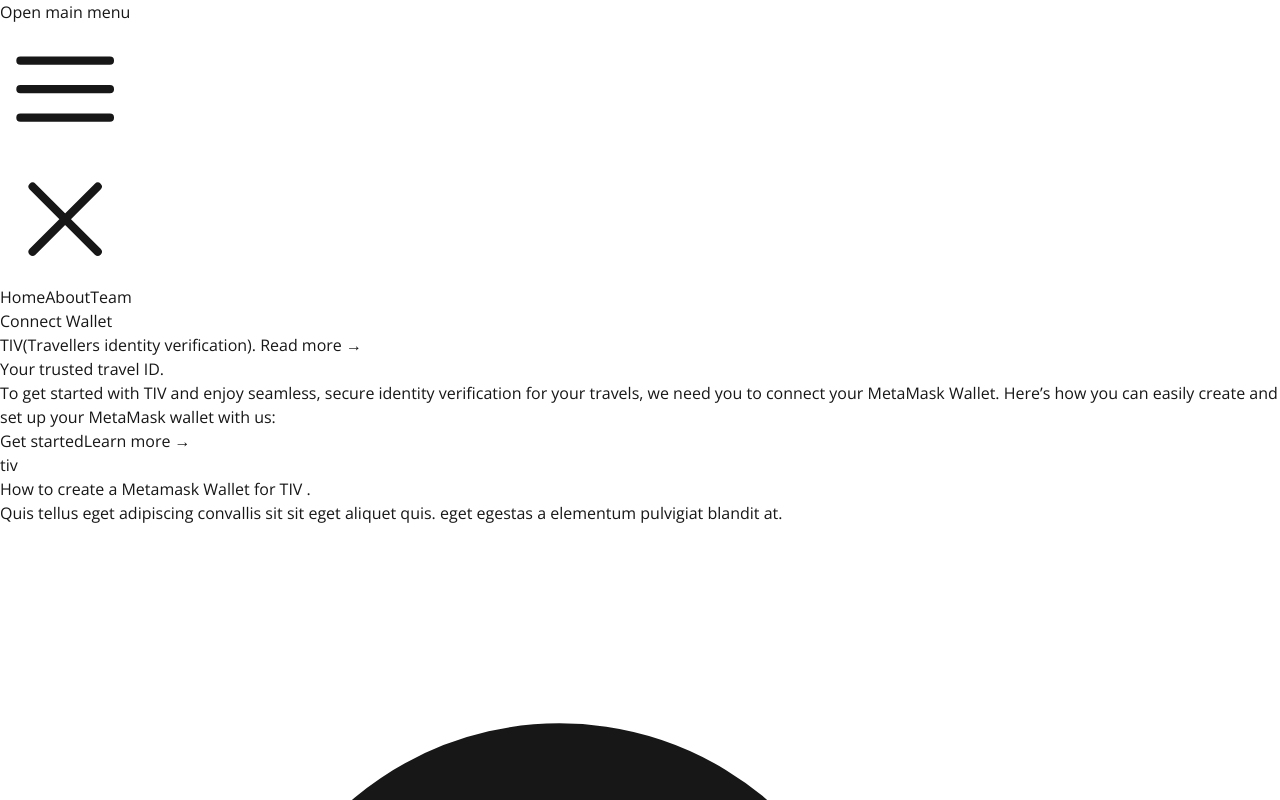
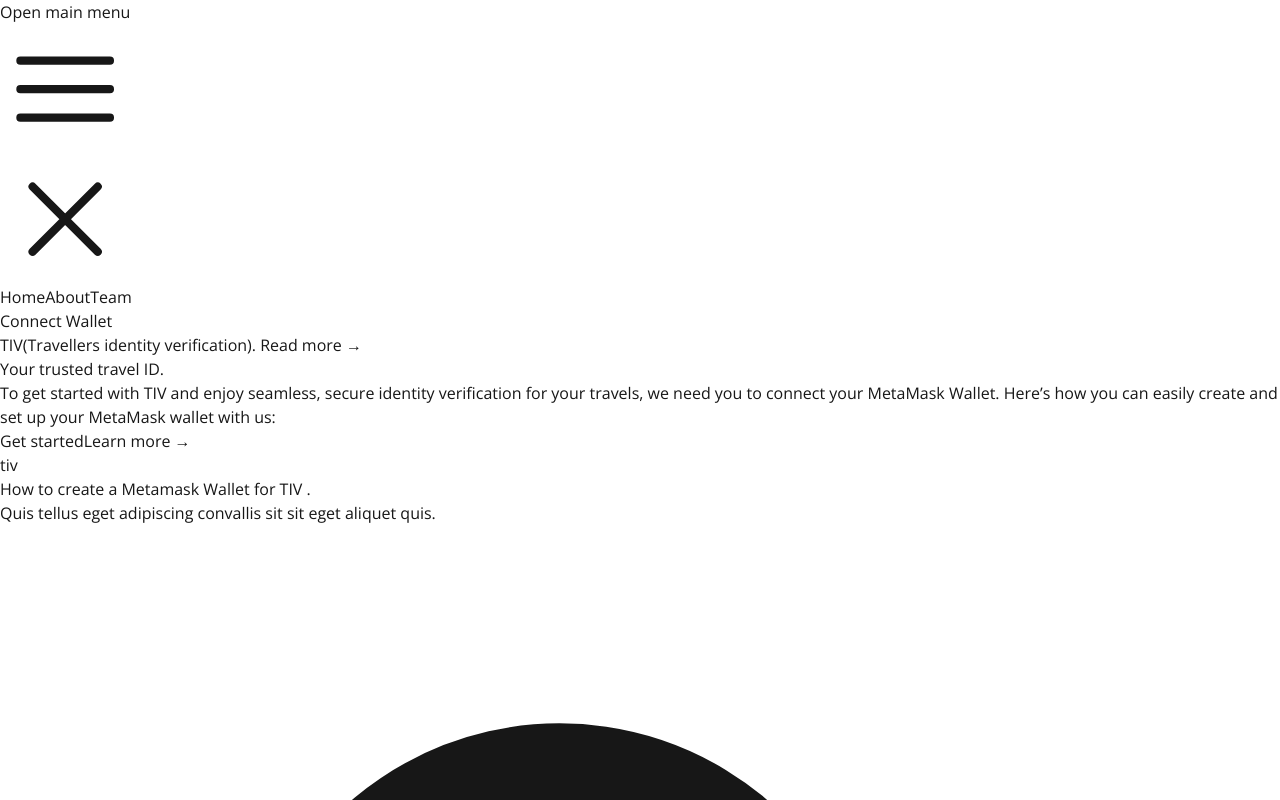
Before and after one commit to alperbayram/ddecode-travel-hackathon, a Next.js app: page / in a window 1280 px wide. Shown: the top 800 px of the page. Built offline with nearby package versions, Linux system fonts and the light colour scheme.

Commit message:
commit test

```diff
--- a/src/app/components/section/section.tsx
+++ b/src/app/components/section/section.tsx
@@ -43,7 +43,7 @@
         </p>
         <p className="mt-6 text-lg/8 text-gray-600">
           Quis tellus eget adipiscing convallis sit sit eget aliquet quis.
-          eget egestas a elementum pulvigiat blandit at.
+
 
         </p>
       </div>
```
